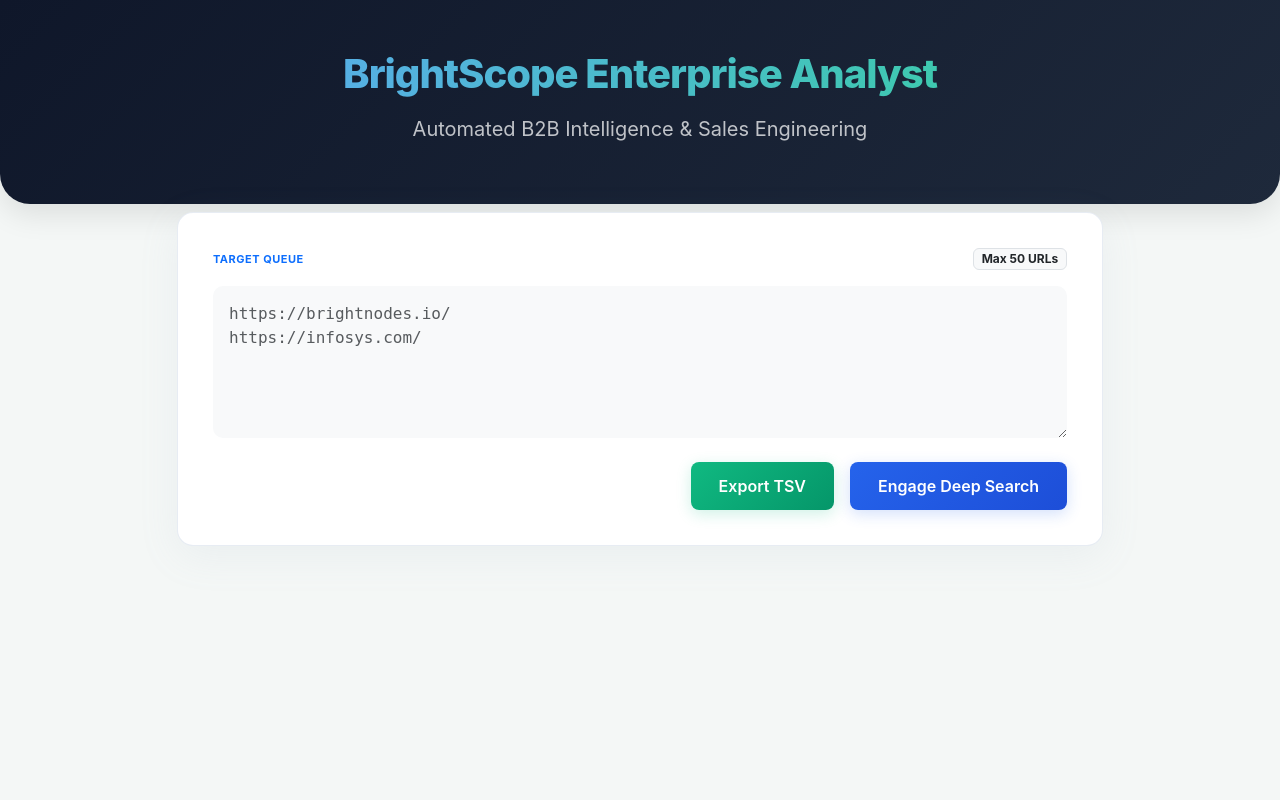
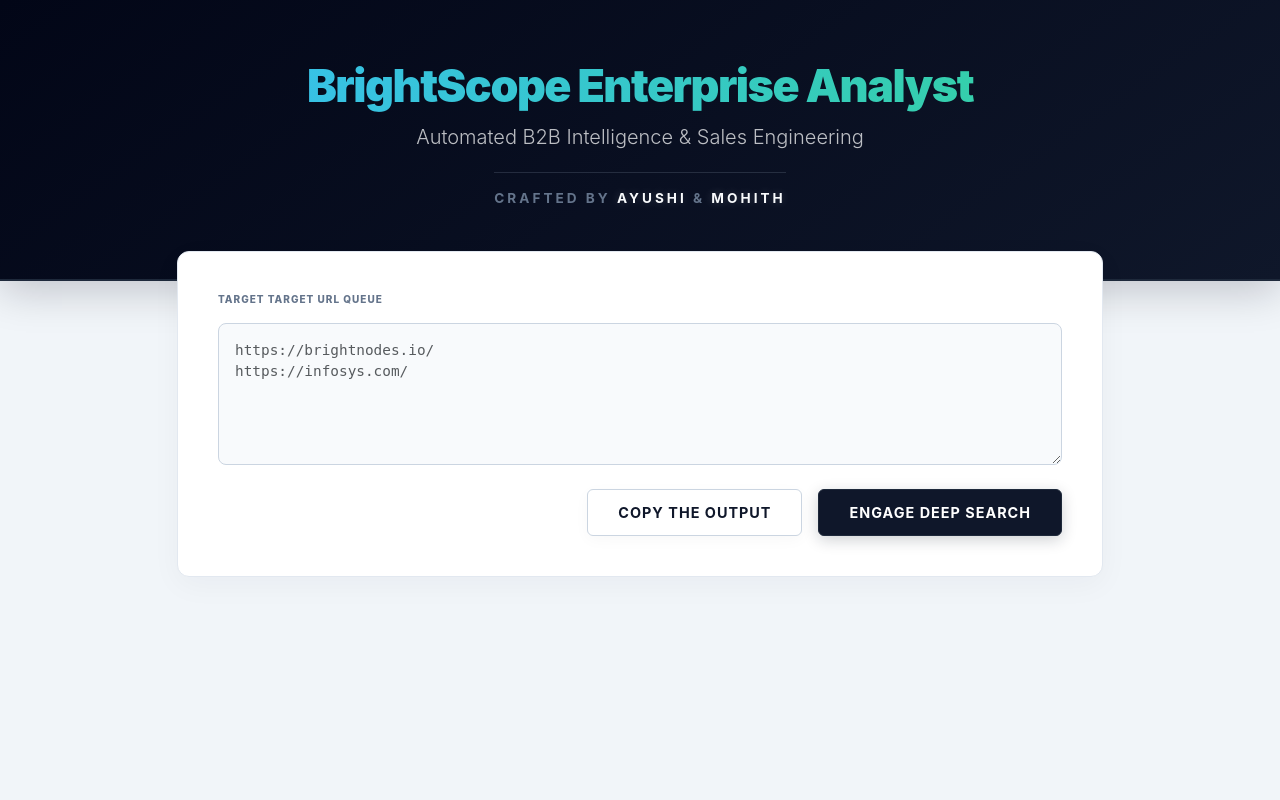
Before and after one commit to mohithyadavwipo-lab/digital-gap-analyzer, a Flask app: page / in a window 1280 px wide. Run offline with Flask 3, Linux system fonts and the light colour scheme.

Commit message:
Update index.html

```diff
--- a/templates/index.html
+++ b/templates/index.html
@@ -5,65 +5,75 @@
     <title>BrightScope Enterprise Analyst</title>
     <link href="https://cdn.jsdelivr.net/npm/bootstrap@5.3.0/dist/css/bootstrap.min.css" rel="stylesheet">
     <style>
-        body { background: #f4f7f6; font-family: 'Inter', -apple-system, sans-serif; min-height: 100vh; }
+        /* Core Industrial Theme */
+        body { background: #f1f5f9; font-family: 'Inter', -apple-system, sans-serif; min-height: 100vh; color: #0f172a; }
 
-        /* Modern Hero Section */
-        .hero-section { background: linear-gradient(135deg, #0f172a 0%, #1e293b 100%); color: white; padding: 50px 0 60px 0; border-radius: 0 0 30px 30px; box-shadow: 0 10px 30px rgba(0,0,0,0.1); margin-bottom: -40px; position: relative; z-index: 1; }
-        .hero-title { font-weight: 800; letter-spacing: -1px; background: linear-gradient(90deg, #60a5fa, #34d399); -webkit-background-clip: text; -webkit-text-fill-color: transparent; }
+        /* Ultra-Premium Hero Section */
+        .hero-section { background: linear-gradient(145deg, #020617 0%, #0f172a 100%); color: white; padding: 60px 0 70px 0; border-bottom: 2px solid #1e293b; box-shadow: 0 10px 40px rgba(2, 6, 23, 0.2); position: relative; z-index: 1; }
+        .hero-title { font-weight: 900; letter-spacing: -1.5px; background: linear-gradient(90deg, #38bdf8, #34d399); -webkit-background-clip: text; -webkit-text-fill-color: transparent; font-size: 2.8rem; }
 
-        /* Elevated Cards */
-        .enterprise-card { background: white; border-radius: 16px; border: 1px solid rgba(226, 232, 240, 0.8); padding: 35px; box-shadow: 0 10px 40px rgba(148, 163, 184, 0.1); transition: all 0.3s ease; position: relative; z-index: 2; margin-bottom: 30px; }
-        .enterprise-card:hover { transform: translateY(-3px); box-shadow: 0 15px 40px rgba(148, 163, 184, 0.15); }
+        /* The Signature Glow */
+        .crafted-by { display: inline-block; margin-top: 20px; padding-top: 15px; border-top: 1px solid rgba(148, 163, 184, 0.2); font-size: 0.85rem; text-transform: uppercase; letter-spacing: 3px; font-weight: 700; color: #64748b; }
+        .name-highlight { color: #f8fafc; text-shadow: 0 0 10px rgba(255,255,255,0.2); }
+
+        /* Precision Cards */
+        .enterprise-card { background: #ffffff; border-radius: 12px; border: 1px solid #e2e8f0; padding: 40px; box-shadow: 0 8px 30px rgba(15, 23, 42, 0.04); transition: transform 0.2s ease, box-shadow 0.2s ease; position: relative; z-index: 2; margin-top: -30px; margin-bottom: 30px; }
 
         /* Typography & Badges */
-        .data-label { color: #64748b; font-size: 11px; font-weight: 700; text-transform: uppercase; letter-spacing: 0.5px; margin-bottom: 8px; }
-        .data-value { font-size: 15px; font-weight: 600; color: #1e293b; }
-        .badge-score { background: linear-gradient(135deg, #eff6ff, #e0e7ff); color: #2563eb; border: 1px solid #bfdbfe; padding: 6px 16px; border-radius: 50px; font-weight: 700; box-shadow: 0 2px 10px rgba(37, 99, 235, 0.1); }
+        .data-label { color: #64748b; font-size: 10px; font-weight: 800; text-transform: uppercase; letter-spacing: 1px; margin-bottom: 8px; }
+        .data-value { font-size: 15px; font-weight: 600; color: #0f172a; }
+        .badge-score { background: #f8fafc; color: #0f172a; border: 1px solid #cbd5e1; padding: 6px 18px; border-radius: 6px; font-weight: 800; font-size: 0.85rem; letter-spacing: 0.5px; box-shadow: 0 2px 5px rgba(0,0,0,0.02); }
 
-        /* Inner Boxes */
-        .sector-box { background: #ffffff; border: 1px solid #e2e8f0; border-radius: 10px; padding: 18px; height: 100%; transition: border-color 0.2s; }
-        .sector-box:hover { border-color: #cbd5e1; }
-        .tech-box { background: #f8fafc; border: 1px solid #e2e8f0; border-radius: 10px; padding: 20px; }
+        /* Inner Industrial Boxes */
+        .sector-box { background: #ffffff; border: 1px solid #e2e8f0; border-radius: 8px; padding: 20px; height: 100%; transition: border-color 0.2s; }
+        .sector-box:hover { border-color: #94a3b8; }
+        .tech-box { background: #f8fafc; border: 1px solid #e2e8f0; border-radius: 8px; padding: 20px; border-left: 4px solid #3b82f6; }
 
-        /* Polished Buttons */
-        .btn-analyze { background: linear-gradient(135deg, #2563eb, #1d4ed8); color: white; padding: 12px 28px; font-weight: 600; border-radius: 8px; border: none; box-shadow: 0 4px 15px rgba(37, 99, 235, 0.2); transition: all 0.2s; }
-        .btn-analyze:hover { transform: translateY(-1px); box-shadow: 0 6px 20px rgba(37, 99, 235, 0.3); color: white; }
-        .btn-export { background: linear-gradient(135deg, #10b981, #059669); color: white; padding: 12px 28px; font-weight: 600; border-radius: 8px; border: none; box-shadow: 0 4px 15px rgba(16, 185, 129, 0.2); transition: all 0.2s; }
-        .btn-export:hover { transform: translateY(-1px); box-shadow: 0 6px 20px rgba(16, 185, 129, 0.3); color: white; }
+        /* Pro-Grade Buttons */
+        .btn-analyze { background: #0f172a; color: white; padding: 12px 30px; font-weight: 700; font-size: 0.9rem; text-transform: uppercase; letter-spacing: 1px; border-radius: 6px; border: 1px solid #1e293b; box-shadow: 0 4px 15px rgba(15, 23, 42, 0.2); transition: all 0.2s; }
+        .btn-analyze:hover { background: #1e293b; transform: translateY(-1px); color: white; }
+        .btn-export { background: #ffffff; color: #0f172a; padding: 12px 30px; font-weight: 700; font-size: 0.9rem; text-transform: uppercase; letter-spacing: 1px; border-radius: 6px; border: 1px solid #cbd5e1; box-shadow: 0 4px 15px rgba(0,0,0,0.03); transition: all 0.2s; }
+        .btn-export:hover { border-color: #94a3b8; background: #f8fafc; color: #0f172a; }
 
-        /* === THE NEW LOADING ANIMATIONS === */
-        .loader-wrapper { display: flex; flex-direction: column; align-items: center; justify-content: center; padding: 40px 0; }
-        .spinner-ring { width: 50px; height: 50px; border-radius: 50%; border: 3px solid rgba(37, 99, 235, 0.1); border-top-color: #2563eb; animation: spin 1s cubic-bezier(0.68, -0.55, 0.265, 1.55) infinite; margin-bottom: 20px; }
+        /* Input Field Styling */
+        .form-control { border-radius: 8px; border: 1px solid #cbd5e1; background: #f8fafc; font-family: 'JetBrains Mono', monospace; font-size: 0.9rem; color: #334155; }
+        .form-control:focus { border-color: #3b82f6; box-shadow: 0 0 0 3px rgba(59, 130, 246, 0.1); background: #ffffff; }
+
+        /* Dynamic Loaders */
+        .loader-wrapper { display: flex; flex-direction: column; align-items: center; justify-content: center; padding: 50px 0; }
+        .spinner-ring { width: 45px; height: 45px; border-radius: 50%; border: 3px solid #e2e8f0; border-top-color: #3b82f6; animation: spin 1s cubic-bezier(0.68, -0.55, 0.265, 1.55) infinite; margin-bottom: 25px; }
         @keyframes spin { 0% { transform: rotate(0deg); } 100% { transform: rotate(360deg); } }
-        .loading-title { font-size: 1.2rem; font-weight: 700; background: linear-gradient(90deg, #2563eb, #10b981); -webkit-background-clip: text; -webkit-text-fill-color: transparent; animation: pulse 2s infinite; }
-        @keyframes pulse { 0%, 100% { opacity: 1; } 50% { opacity: 0.6; } }
-        .loading-subtext { color: #64748b; font-size: 0.9rem; font-weight: 500; margin-top: 8px; }
+        .loading-title { font-size: 1.1rem; font-weight: 800; text-transform: uppercase; letter-spacing: 1px; color: #0f172a; animation: pulse 2s infinite; }
+        @keyframes pulse { 0%, 100% { opacity: 1; } 50% { opacity: 0.5; } }
+        .loading-subtext { color: #64748b; font-size: 0.85rem; font-weight: 600; margin-top: 10px; }
 
-        /* Cooldown Warning */
+        /* Cooldown States */
         .cooldown-ring { border-top-color: #f59e0b; }
-        .cooldown-title { background: linear-gradient(90deg, #d97706, #f59e0b); -webkit-background-clip: text; -webkit-text-fill-color: transparent; }
+        .cooldown-title { color: #d97706; }
     </style>
 </head>
 <body>
 
     <div class="hero-section">
         <div class="container text-center">
-            <h1 class="hero-title mb-3">BrightScope Enterprise Analyst</h1>
-            <p class="text-light opacity-75 fs-5 mb-0">Automated B2B Intelligence & Sales Engineering</p>
+            <h1 class="hero-title mb-2">BrightScope Enterprise Analyst</h1>
+            <p class="text-light opacity-75 fs-5 mb-0 fw-light">Automated B2B Intelligence & Sales Engineering</p>
+            <div class="crafted-by">
+                Crafted by <span class="name-highlight">Ayushi</span> & <span class="name-highlight">Mohith</span>
+            </div>
         </div>
     </div>
 
-    <div class="container py-5">
+    <div class="container pb-5">
         <div class="row justify-content-center">
             <div class="col-lg-10">
-                <div class="enterprise-card mb-5">
+                <div class="enterprise-card">
                     <div class="d-flex justify-content-between align-items-center mb-3">
-                        <span class="data-label m-0 text-primary">Target Queue</span>
-                        <span class="badge bg-light text-dark border">Max 50 URLs</span>
+                        <span class="data-label m-0">Target Target URL Queue</span>
                     </div>
-                    <textarea id="urlsInput" class="form-control mb-4 bg-light border-0 p-3" rows="5" placeholder="https://brightnodes.io/&#10;https://infosys.com/" style="border-radius: 10px; font-family: monospace;"></textarea>
+                    <textarea id="urlsInput" class="form-control mb-4 p-3" rows="5" placeholder="https://brightnodes.io/&#10;https://infosys.com/"></textarea>
                     <div class="d-flex justify-content-end gap-3">
-                        <button id="exportBtn" class="btn-export" onclick="copyToExcel()">Export TSV</button>
+                        <button id="exportBtn" class="btn-export" onclick="copyToExcel()">Copy the Output</button>
                         <button class="btn-analyze" onclick="startAnalysis()">Engage Deep Search</button>
                     </div>
                 </div>
@@ -83,7 +93,7 @@
 
             navigator.clipboard.writeText(textToCopy).then(() => {
                 const originalText = btnElement.innerText;
-                btnElement.innerText = "Copied! ✓";
+                btnElement.innerText = "COPIED ✓";
                 setTimeout(() => { btnElement.innerText = originalText; }, 2000);
             });
         }
@@ -97,7 +107,7 @@
             for (let i = 0; i < urls.length; i++) {
                 let url = urls[i];
                 const card = document.createElement('div');
-                card.className = 'enterprise-card';
+                card.className = 'enterprise-card mt-0';
                 container.appendChild(card);
 
                 let success = false;
@@ -121,7 +131,6 @@
                         });
                         data = await res.json();
 
-                        // NEW FIX: Catches BOTH "Quota exceeded" AND "high demand" errors
                         if (data.brief && (data.brief.includes('Quota exceeded') || data.brief.includes('high demand'))) {
                             card.innerHTML = `
                                 <div class="loader-wrapper">
@@ -155,22 +164,22 @@
                     card.innerHTML = `
                         <div class="d-flex justify-content-between align-items-center mb-4 border-bottom pb-4">
                             <div>
-                                <h3 class="fw-bold m-0" style="color: #0f172a;">${data.company_name}</h3>
-                                <a href="${url}" target="_blank" class="text-primary text-decoration-none small">${url}</a>
+                                <h3 class="fw-bold m-0" style="color: #0f172a; letter-spacing: -0.5px;">${data.company_name}</h3>
+                                <a href="${url}" target="_blank" class="text-primary text-decoration-none small fw-semibold">${url}</a>
                             </div>
-                            <span class="badge-score">Match Score: ${data.match_score}</span>
+                            <span class="badge-score">MATCH SCORE: ${data.match_score}</span>
                         </div>
 
                         <div class="mb-5">
                             <div class="data-label">Technical Infrastructure</div>
                             <div class="tech-box">
                                 <div class="row g-3 text-muted small">
-                                    <div class="col-md-4"><strong>Load Velocity:</strong> <span class="text-dark">${data.load_time || 'N/A'}</span></div>
-                                    <div class="col-md-4"><strong>SSL Encryption:</strong> <span class="text-dark">${data.ssl || 'N/A'}</span></div>
-                                    <div class="col-md-4"><strong>Copyright:</strong> <span class="text-dark">${data.copyright || 'N/A'}</span></div>
-                                    <div class="col-md-4"><strong>BI Analytics:</strong> <span class="text-dark">${data.bi_tools || 'No'}</span></div>
-                                    <div class="col-md-4"><strong>CRM Ecosystem:</strong> <span class="text-dark">${data.crm || 'No'}</span></div>
-                                    <div class="col-md-4"><strong>Outbound Vectors:</strong> <span class="text-dark">${data.socials === 'Yes' || data.emails === 'Yes' ? 'Detected' : 'No'}</span></div>
+                                    <div class="col-md-4"><strong>Load Velocity:</strong> <span class="text-dark fw-bold">${data.load_time || 'N/A'}</span></div>
+                                    <div class="col-md-4"><strong>SSL Encryption:</strong> <span class="text-dark fw-bold">${data.ssl || 'N/A'}</span></div>
+                                    <div class="col-md-4"><strong>Copyright:</strong> <span class="text-dark fw-bold">${data.copyright || 'N/A'}</span></div>
+                                    <div class="col-md-4"><strong>BI Analytics:</strong> <span class="text-dark fw-bold">${data.bi_tools || 'No'}</span></div>
+                                    <div class="col-md-4"><strong>CRM Ecosystem:</strong> <span class="text-dark fw-bold">${data.crm || 'No'}</span></div>
+                                    <div class="col-md-4"><strong>Outbound Vectors:</strong> <span class="text-dark fw-bold">${data.socials === 'Yes' || data.emails === 'Yes' ? 'Detected' : 'No'}</span></div>
                                 </div>
                             </div>
                         </div>
@@ -184,17 +193,17 @@
 
                         <div class="mb-5">
                             <div class="data-label">Corporate Intelligence Profile</div>
-                            <div class="p-4 border rounded-3 text-dark" style="background: #f8fafc; font-size: 15px; line-height: 1.7;">${data.brief}</div>
+                            <div class="p-4 border rounded-3 text-dark" style="background: #ffffff; font-size: 15px; line-height: 1.7; border-left: 4px solid #10b981;">${data.brief}</div>
                         </div>
 
                         <div class="row g-4 mb-4">
                             <div class="col-md-6">
                                 <div class="data-label">Macro Sector Vulnerabilities</div>
-                                <div class="sector-box"><ul class="m-0 ps-3">${data.sector_pain_points.map(p => `<li class="text-muted small mb-2" style="line-height: 1.5;">${p}</li>`).join('')}</ul></div>
+                                <div class="sector-box"><ul class="m-0 ps-3">${data.sector_pain_points.map(p => `<li class="text-muted small mb-2" style="line-height: 1.6;">${p}</li>`).join('')}</ul></div>
                             </div>
                             <div class="col-md-6">
                                 <div class="data-label">Specific Organizational Pain Points</div>
-                                <div class="sector-box"><ul class="m-0 ps-3">${data.company_pain_points.map(p => `<li class="text-muted small mb-2" style="line-height: 1.5;">${p}</li>`).join('')}</ul></div>
+                                <div class="sector-box"><ul class="m-0 ps-3">${data.company_pain_points.map(p => `<li class="text-muted small mb-2" style="line-height: 1.6;">${p}</li>`).join('')}</ul></div>
                             </div>
                         </div>
 
@@ -207,11 +216,11 @@
                             <div class="d-flex justify-content-between align-items-center mb-3">
                                 <div class="data-label m-0">SOP-Compliant Outreach Protocol</div>
                                 <div class="gap-2 d-flex">
-                                    <button class="btn btn-sm btn-light border fw-bold text-dark px-3" onclick="copyEmailDraft(this)">Copy Text</button>
-                                    <a href="${mailtoLink}" class="btn btn-sm text-white fw-bold px-3" style="background: #2563eb; box-shadow: 0 2px 10px rgba(37,99,235,0.2);">Open Client</a>
+                                    <button class="btn btn-sm btn-light border fw-bold text-dark px-3" onclick="copyEmailDraft(this)" style="font-size: 12px; letter-spacing: 1px; text-transform: uppercase;">Copy Text</button>
+                                    <a href="${mailtoLink}" class="btn btn-sm text-white fw-bold px-3" style="background: #0f172a; font-size: 12px; letter-spacing: 1px; text-transform: uppercase;">Open Client</a>
                                 </div>
                             </div>
-                            <div class="p-4 bg-white border rounded-3 text-dark email-text-box shadow-sm" style="font-size: 14.5px; line-height: 1.7; white-space: pre-wrap; font-family: 'Segoe UI', system-ui, sans-serif;">${data.email_draft}</div>
+                            <div class="p-4 bg-white border rounded-3 text-dark email-text-box" style="font-size: 14.5px; line-height: 1.8; white-space: pre-wrap; font-family: 'Segoe UI', system-ui, sans-serif; box-shadow: inset 0 2px 4px rgba(0,0,0,0.02);">${data.email_draft}</div>
                         </div>
                     `;
                 }
@@ -268,12 +277,16 @@
                 await navigator.clipboard.writeText(tsvContent);
                 const btn = document.getElementById('exportBtn');
                 const originalText = btn.innerText;
-                btn.innerText = "Copied to Clipboard! ✓";
-                btn.style.background = "linear-gradient(135deg, #059669, #047857)";
+                btn.innerText = "COPIED ✓";
+                btn.style.background = "#10b981";
+                btn.style.color = "white";
+                btn.style.borderColor = "#10b981";
 
                 setTimeout(() => {
                     btn.innerText = originalText;
                     btn.style.background = "";
+                    btn.style.color = "";
+                    btn.style.borderColor = "";
                 }, 3000);
 
             } catch (err) {
```
